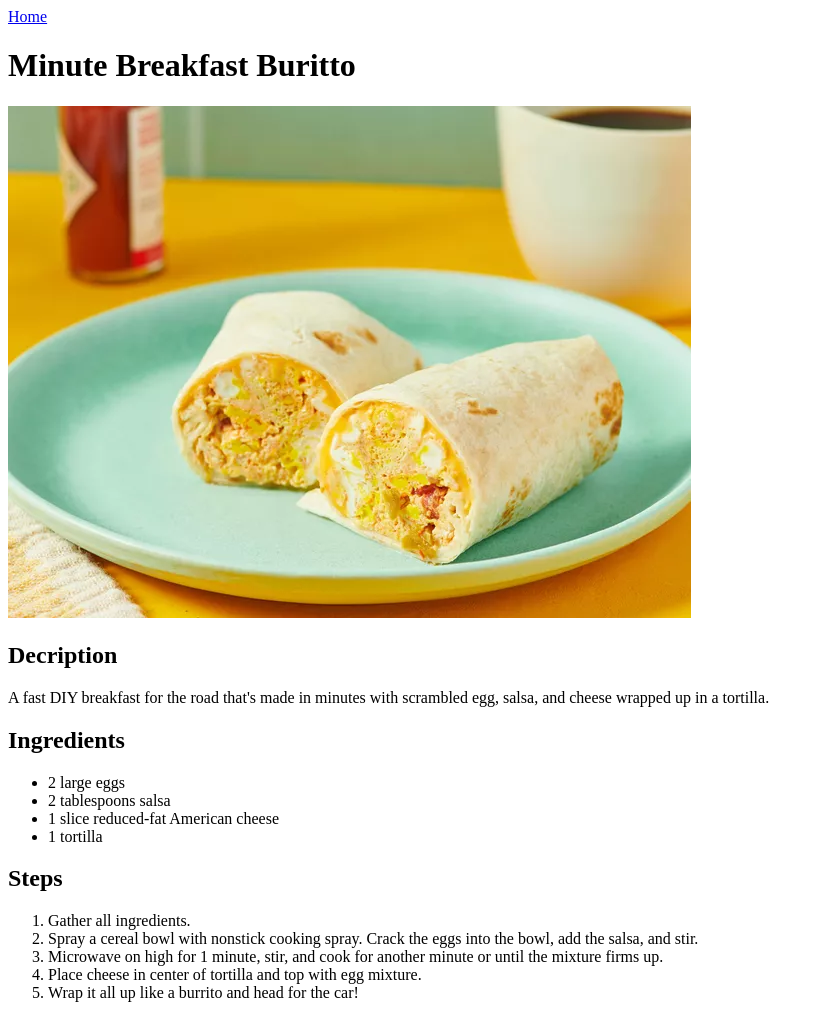
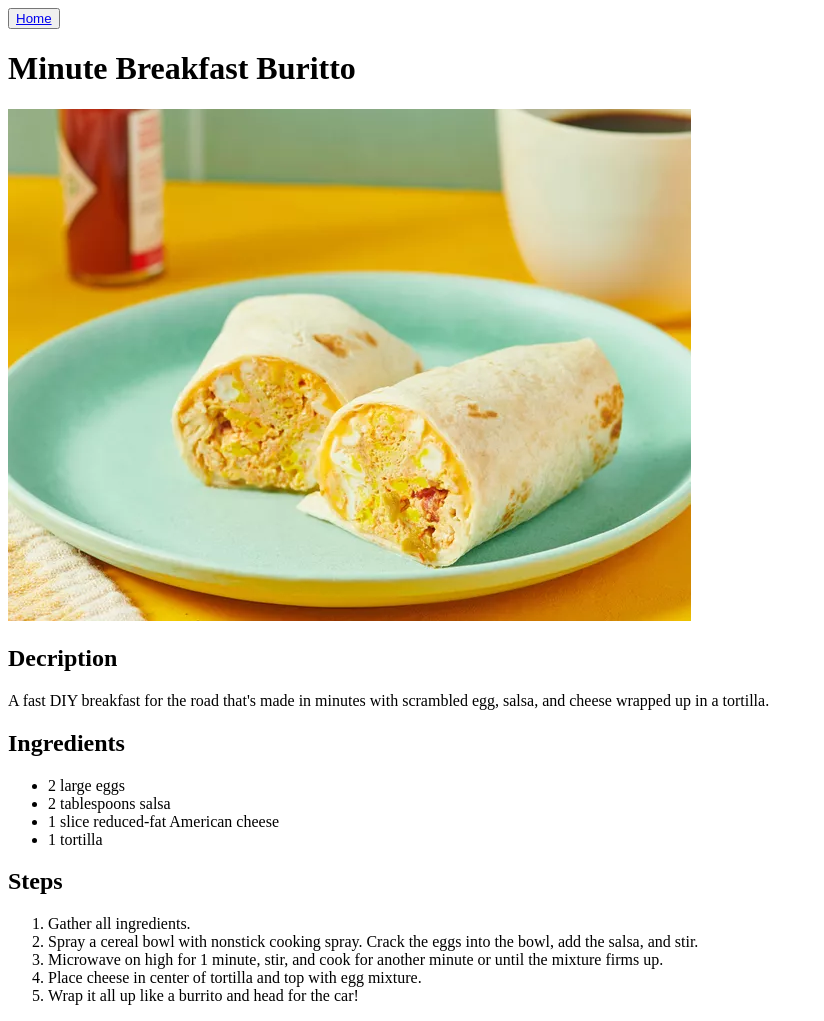
Before and after one commit to ntinosav/odin-recipes, a plain HTML site: page recipes/buritto.html in a window 1280 px wide. Shown: the whole page, without its empty margins (0-824 px from the left). Drawn offline with Linux system fonts and the light colour scheme.

Commit message:
Link to .css file and put ingredients and steps to divs

```diff
--- a/recipes/buritto.html
+++ b/recipes/buritto.html
@@ -7,23 +7,26 @@
     <title>Minute Breakfast Buritto</title>
 </head>
 <body>
-    <a href="../index.html">Home</a>
+    <button><a href="../index.html">Home</a></button>
     <h1>Minute Breakfast Buritto</h1>
     <img src="buritto.webp" alt="Image of Buritto">
 
     <h2>Decription</h2>
     <p>A fast DIY breakfast for the road that's made in minutes with scrambled egg, salsa, and cheese wrapped up in a tortilla.</p>
 
-    <h2>Ingredients</h2>
+    <div class="ingr">
+    <h2 class="descr">Ingredients</h2>
     <ul>
         <li>2 large eggs</li>
         <li>2 tablespoons salsa</li>
         <li>1 slice reduced-fat American cheese</li>
         <li>1 tortilla</li>
     </ul>
+    </div>
 
 
-    <h2>Steps</h2>
+    <div class="steps">
+            <h2>Steps</h2>
     <ol>
         <li>Gather all ingredients.</li>
         <li>Spray a cereal bowl with nonstick cooking spray. Crack the eggs into the bowl, add the salsa, and stir.</li>
@@ -31,6 +34,8 @@
         <li>Place cheese in center of tortilla and top with egg mixture.</li>
         <li>Wrap it all up like a burrito and head for the car!</li>
     </ol>
+    </div>
+
 
 </body>
 </html>
```
Also changed, not shown: recipes/oats.html (+10 -4 lines), recipes/pasta.html (+10 -4 lines).
